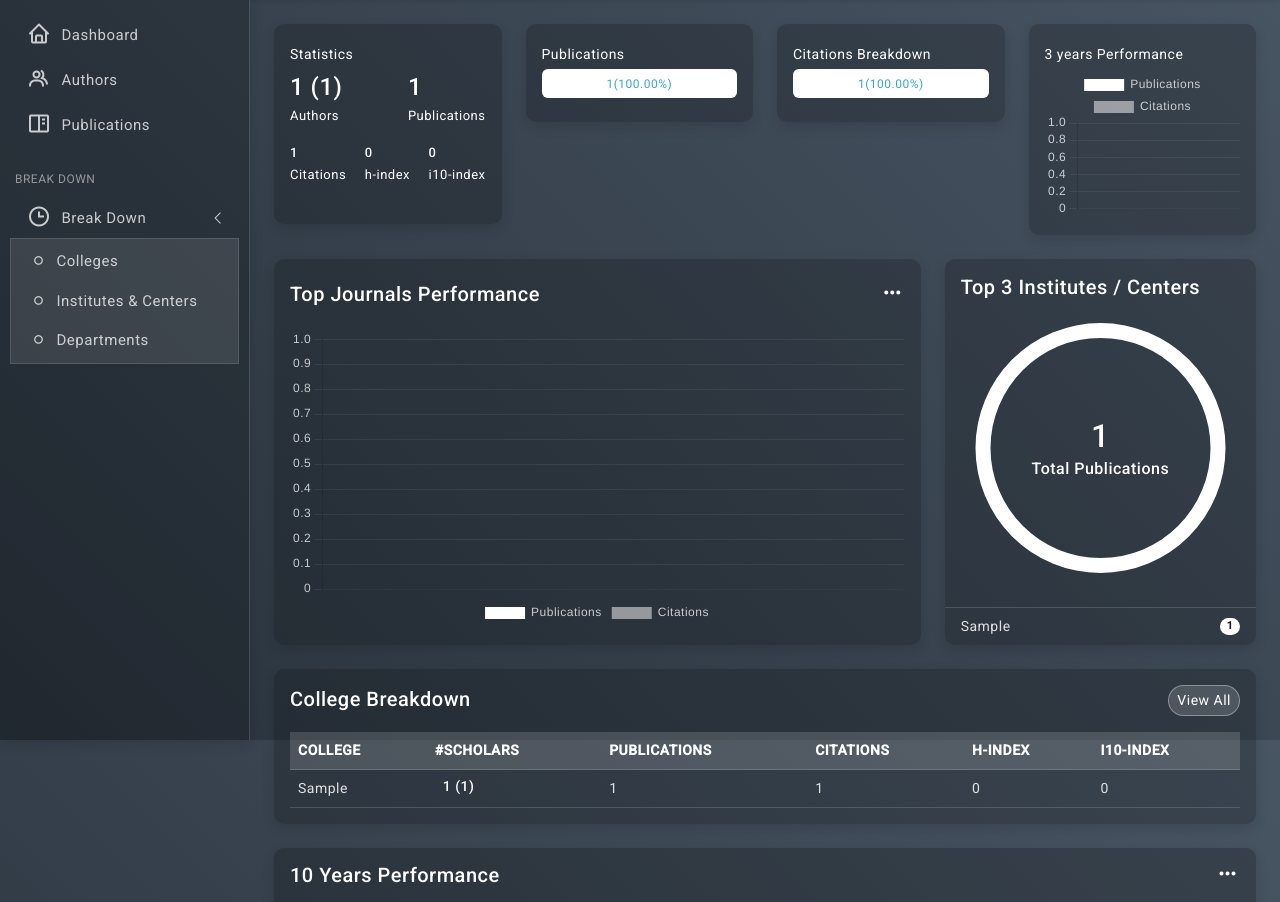
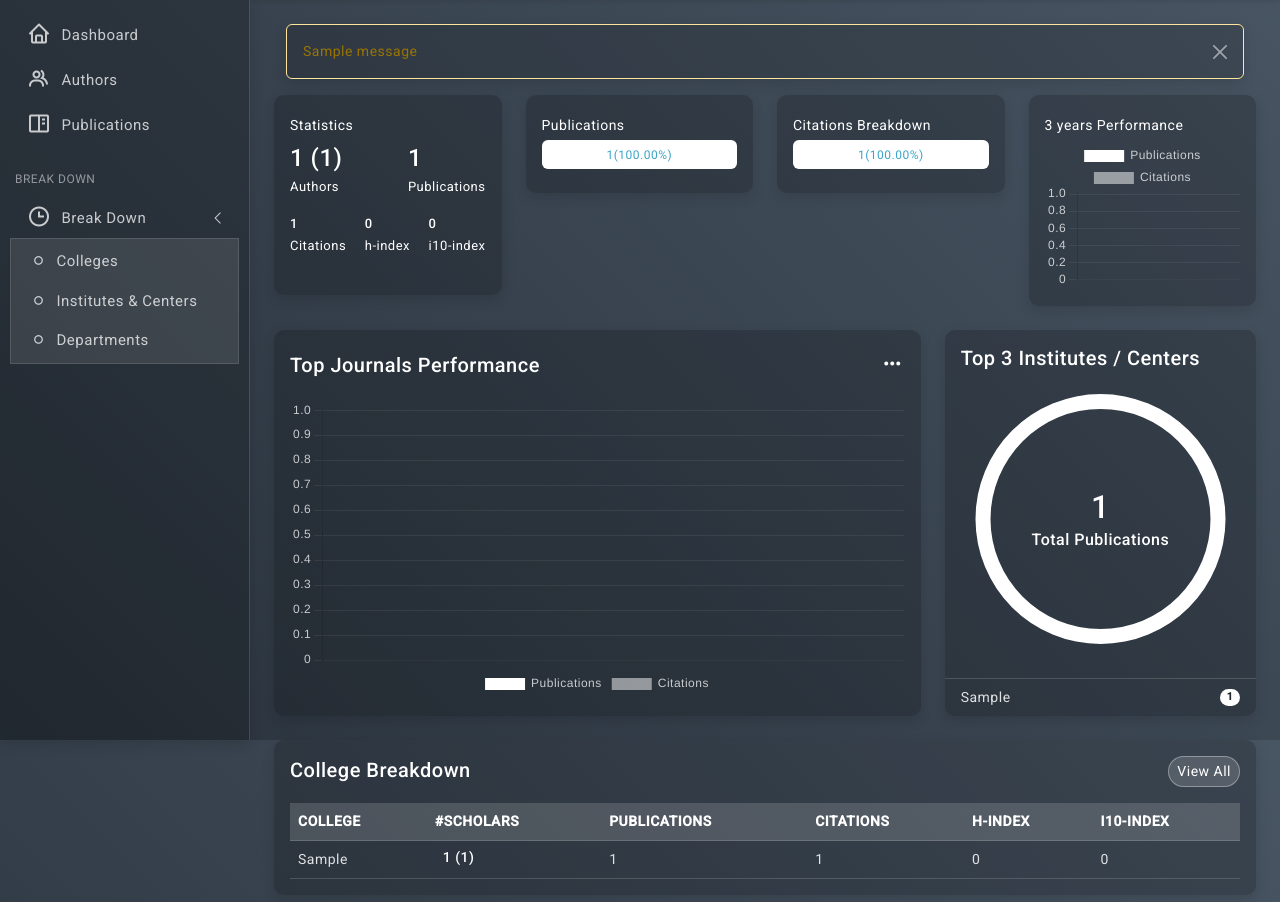
Before and after one commit to DevPrinceK/UG-Scholar, a Django app: page / in a window 1280 px wide. Shown: the part 60-962 px from the top of the page. Run offline with Django 4.2, Linux system fonts and the light colour scheme; tables that the repository leaves empty hold one stand-in row (values such as "Sample post"); grey boxes marked "Sample" are stand-in pictures; one stand-in notice (Sample message) is shown; some libraries are stand-ins or nearby versions.

Commit message:
Update index.html

```diff
--- a/ug_scholar/dashboard/templates/pages/index.html
+++ b/ug_scholar/dashboard/templates/pages/index.html
@@ -4,8 +4,19 @@
 {% block content %}
 <div class="page-wrapper">
     <div class="page-content">
+
+        {% if messages %}
+        {% for message in messages %}
+        <div class="container">
+            <div class="alert alert-warning alert-dismissible fade show" role="alert">
+                {{message}}
+                <button type="button" class="btn-close" data-bs-dismiss="alert" aria-label="Close"></button>
+              </div>
+        </div>
+        {% endfor %}
+        {% endif %}
+
         <div class="row row-cols-1 row-cols-md-2 row-cols-lg-2 row-cols-xl-4">
-
             <div class="col">
                 <div class="card radius-10">
                     <div class="card-body">
```
